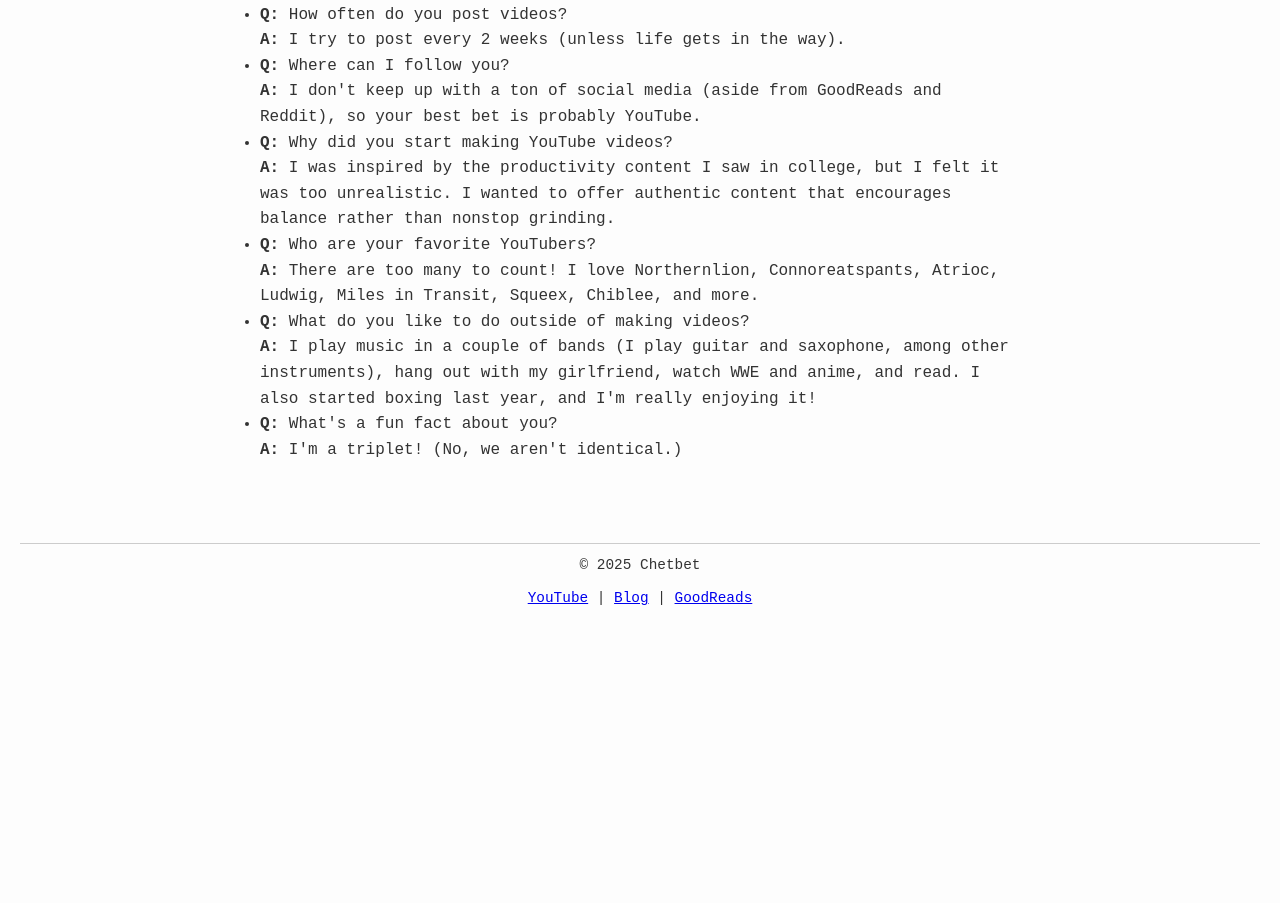
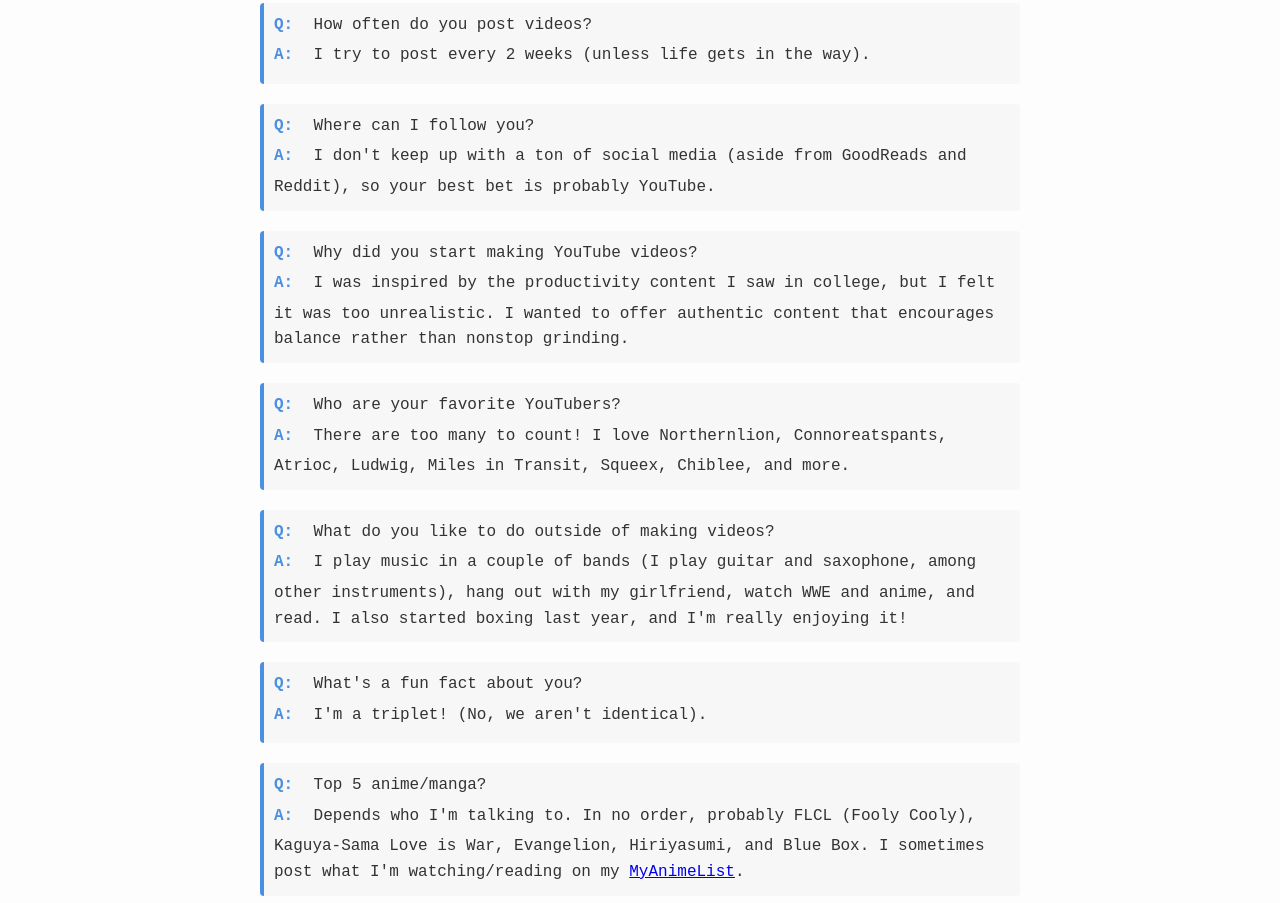
Before and after one commit to chetbet/chetbet.github.io, a plain HTML site: page docs/about.html in a window 1280 px wide. Shown: the part 837-1740 px from the top of the page. Before the commit the page ends 1467 px from the top, so only its background shows below. Drawn offline with Linux system fonts and the light colour scheme.

Commit message:
Made the FAQ section look better

```diff
--- a/docs/about.html
+++ b/docs/about.html
@@ -3,7 +3,7 @@
 <head>
   <meta charset="UTF-8">
   <meta name="viewport" content="width=device-width, initial-scale=1">
-  <title>FAQ / About</title>
+  <title>FAQ/About</title>
   <link rel="stylesheet" href="styles.css">
 </head>
 <body>
@@ -41,7 +41,7 @@
     </section>
 
     <!-- Frequently Asked Questions Section -->
-    <section>
+    <section class = "faq">
       <h2>Frequently Asked Questions</h2>
       <ul>
         <li>
@@ -66,7 +66,11 @@
           </li>
           <li>
             <strong>Q:</strong> What's a fun fact about you?<br>
-            <strong>A:</strong> I'm a triplet! (No, we aren't identical.)
+            <strong>A:</strong> I'm a triplet! (No, we aren't identical).
+          </li>
+          <li>
+            <strong>Q:</strong> Top 5 anime/manga?<br>
+            <strong>A:</strong> Depends who I'm talking to. In no order, probably FLCL (Fooly Cooly), Kaguya-Sama Love is War, Evangelion, Hiriyasumi, and Blue Box. I sometimes post what I'm watching/reading on my <a href="https://myanimelist.net/profile/angrywolfeh" target="_blank">MyAnimeList</a>.
           </li>
       </ul>
     </section>
--- a/docs/styles.css
+++ b/docs/styles.css
@@ -206,3 +206,31 @@
     height: 100%;
     border: 0;
   }
+
+  /* FAQ Section Styling */
+.faq {
+  list-style: none; /* Remove default bullets */
+  padding-left: 0;
+}
+
+.faq li {
+  margin-bottom: 20px;
+  padding: 10px;
+  border-left: 4px solid #4a90e2;  /* blue accent border */
+  background-color: #f7f7f7;         /* subtle light background */
+  border-radius: 4px;
+  list-style: none;
+}
+
+.faq li strong {
+  color: #4a90e2;
+  display: inline-block;
+  min-width: 30px;
+  margin-bottom: 5px;
+}
+
+/* Optional: Adjust line breaks for better spacing */
+.faq li br {
+  display: block;
+  margin-bottom: 5px;
+}
```
Also changed, not shown: docs/contact.html (+2 -2 lines).
